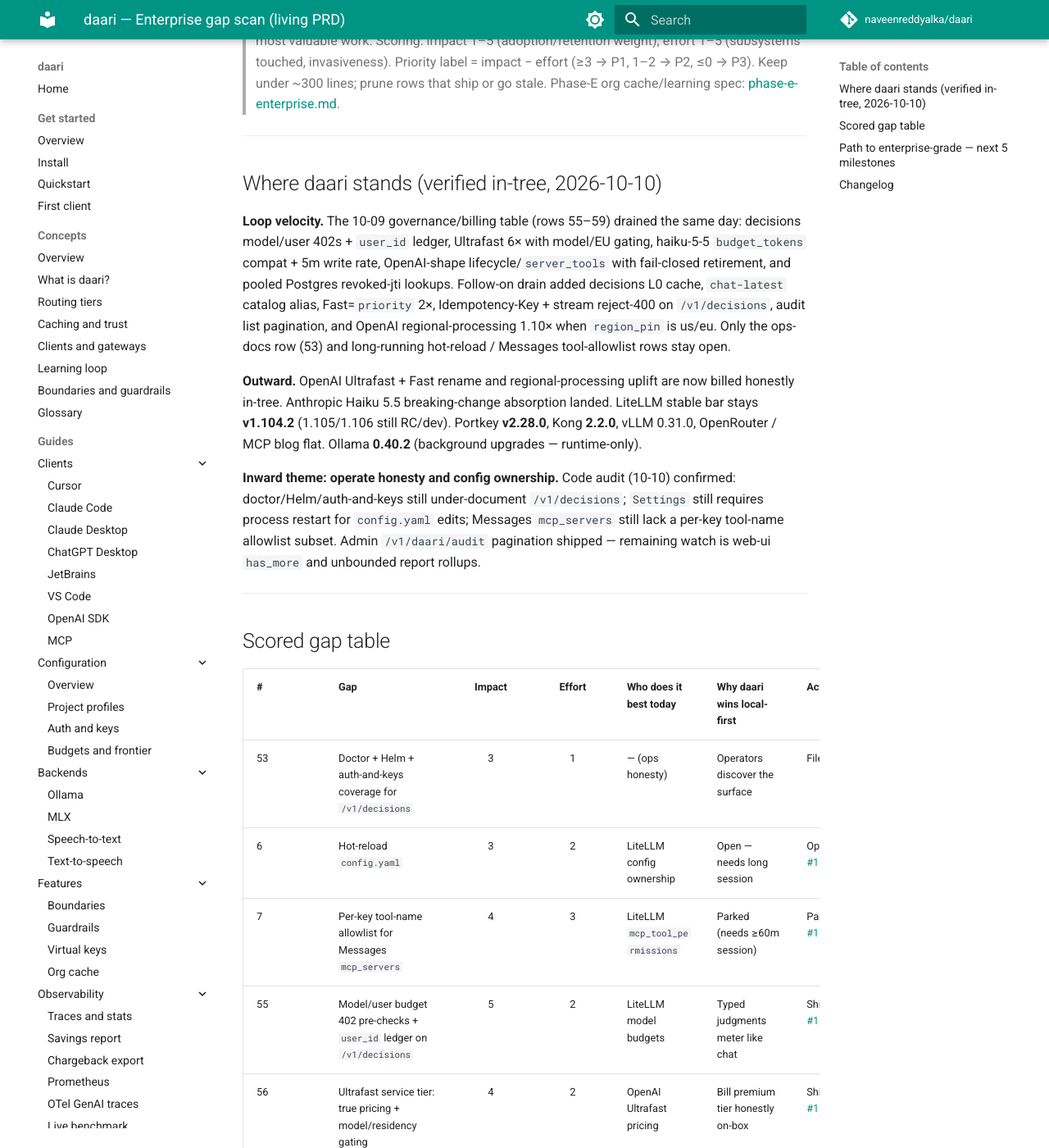
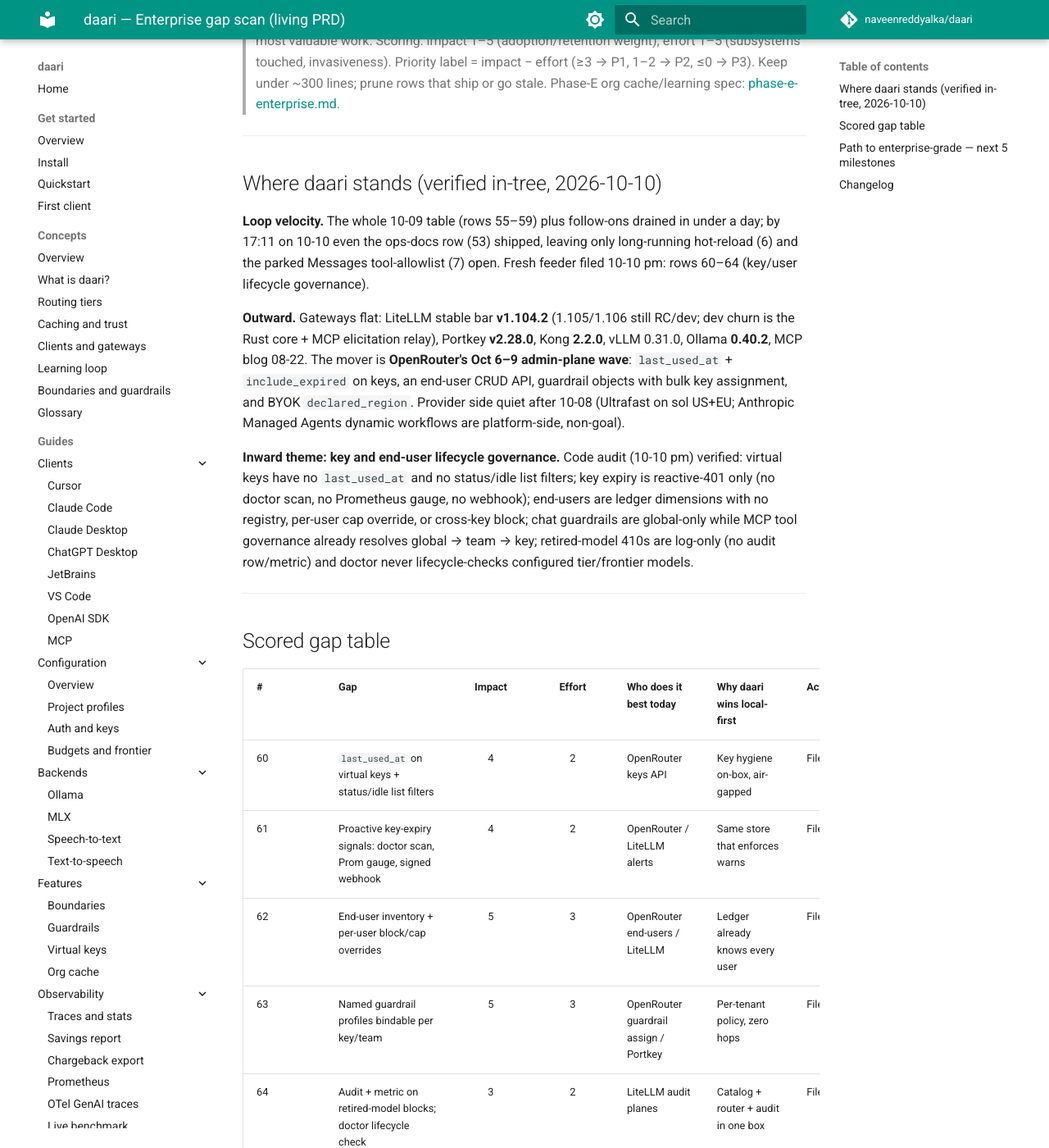
Before and after one commit to naveenreddyalka/daari, an MkDocs documentation site: the page built from docs/prd/ENTERPRISE.md, in a window 1280 px wide and 1400 px high, scrolled down 219 px. Shown: the whole window at 82% size. Built offline with MkDocs 1.6.1 and Material for MkDocs 9.7.7, drawn with Linux system fonts in a browser that asks for light colours; comment, search, counter and statistics services are not loaded; some of the changed text lies outside the part shown.

Commit message:
docs(prd): 2026-10-10 pm key and end-user lifecycle governance
Mark row 53 shipped (same-day drain via #1544). File rows 60-64 from the
10-10 pm audit: virtual-key last_used_at + list filters, proactive expiry
signals, end-user inventory + per-user overrides, per-key/team guardrail
profiles, retired-block audit/metric + doctor lifecycle check. Outward:
OpenRouter Oct 6-9 admin-plane wave; gateways otherwise flat.

Co-authored-by: Naveen Reddy Alka <naveenreddyalka@users.noreply.github.com>

```diff
--- a/docs/prd/ENTERPRISE.md
+++ b/docs/prd/ENTERPRISE.md
@@ -13,28 +13,28 @@
 
 ## Where daari stands (verified in-tree, 2026-10-10)
 
-**Loop velocity.** The 10-09 governance/billing table (rows 55–59) drained the
-same day: decisions model/user 402s + `user_id` ledger, Ultrafast 6× with
-model/EU gating, haiku-5-5 `budget_tokens` compat + 5m write rate, OpenAI-shape
-lifecycle/`server_tools` with fail-closed retirement, and pooled Postgres
-revoked-jti lookups. Follow-on drain added decisions L0 cache, `chat-latest`
-catalog alias, Fast=`priority` 2×, Idempotency-Key + stream reject-400 on
-`/v1/decisions`, audit list pagination, and OpenAI regional-processing 1.10×
-when `region_pin` is us/eu. Only the ops-docs row (53) and long-running
-hot-reload / Messages tool-allowlist rows stay open.
+**Loop velocity.** The whole 10-09 table (rows 55–59) plus follow-ons drained
+in under a day; by 17:11 on 10-10 even the ops-docs row (53) shipped, leaving
+only long-running hot-reload (6) and the parked Messages tool-allowlist (7)
+open. Fresh feeder filed 10-10 pm: rows 60–64 (key/user lifecycle governance).
 
-**Outward.** OpenAI Ultrafast + Fast rename and regional-processing uplift are
-now billed honestly in-tree. Anthropic Haiku 5.5 breaking-change absorption
-landed. LiteLLM stable bar stays **v1.104.2** (1.105/1.106 still RC/dev).
-Portkey **v2.28.0**, Kong **2.2.0**, vLLM 0.31.0, OpenRouter / MCP blog flat.
-Ollama **0.40.2** (background upgrades — runtime-only).
+**Outward.** Gateways flat: LiteLLM stable bar **v1.104.2** (1.105/1.106 still
+RC/dev; dev churn is the Rust core + MCP elicitation relay), Portkey
+**v2.28.0**, Kong **2.2.0**, vLLM 0.31.0, Ollama **0.40.2**, MCP blog 08-22.
+The mover is **OpenRouter's Oct 6–9 admin-plane wave**: `last_used_at` +
+`include_expired` on keys, an end-user CRUD API, guardrail objects with bulk
+key assignment, and BYOK `declared_region`. Provider side quiet after 10-08
+(Ultrafast on sol US+EU; Anthropic Managed Agents dynamic workflows are
+platform-side, non-goal).
 
-**Inward theme: operate honesty and config ownership.** Code audit (10-10)
-confirmed: doctor/Helm/auth-and-keys still under-document `/v1/decisions`;
-`Settings` still requires process restart for `config.yaml` edits; Messages
-`mcp_servers` still lack a per-key tool-name allowlist subset. Admin
-`/v1/daari/audit` pagination shipped — remaining watch is web-ui `has_more`
-and unbounded report rollups.
+**Inward theme: key and end-user lifecycle governance.** Code audit (10-10 pm)
+verified: virtual keys have no `last_used_at` and no status/idle list filters;
+key expiry is reactive-401 only (no doctor scan, no Prometheus gauge, no
+webhook); end-users are ledger dimensions with no registry, per-user cap
+override, or cross-key block; chat guardrails are global-only while MCP tool
+governance already resolves global → team → key; retired-model 410s are
+log-only (no audit row/metric) and doctor never lifecycle-checks configured
+tier/frontier models.
 
 ---
 
@@ -42,7 +42,12 @@
 
 | # | Gap | Impact | Effort | Who does it best today | Why daari wins local-first | Action |
 |---|-----|:--:|:--:|------------------------|----------------------------|--------|
-| 53 | Doctor + Helm + auth-and-keys coverage for `/v1/decisions` | 3 | 1 | — (ops honesty) | Operators discover the surface | Filed [#1501](https://github.com/naveenreddyalka/daari/issues/1501) |
+| 60 | `last_used_at` on virtual keys + status/idle list filters | 4 | 2 | OpenRouter keys API | Key hygiene on-box, air-gapped | Filed [#1545](https://github.com/naveenreddyalka/daari/issues/1545) |
+| 61 | Proactive key-expiry signals: doctor scan, Prom gauge, signed webhook | 4 | 2 | OpenRouter / LiteLLM alerts | Same store that enforces warns | Filed [#1546](https://github.com/naveenreddyalka/daari/issues/1546) |
+| 62 | End-user inventory + per-user block/cap overrides | 5 | 3 | OpenRouter end-users / LiteLLM | Ledger already knows every user | Filed [#1547](https://github.com/naveenreddyalka/daari/issues/1547) |
+| 63 | Named guardrail profiles bindable per key/team | 5 | 3 | OpenRouter guardrail assign / Portkey | Per-tenant policy, zero hops | Filed [#1548](https://github.com/naveenreddyalka/daari/issues/1548) |
+| 64 | Audit + metric on retired-model blocks; doctor lifecycle check | 3 | 2 | LiteLLM audit planes | Catalog + router + audit in one box | Filed [#1549](https://github.com/naveenreddyalka/daari/issues/1549) |
+| 53 | Doctor + Helm + auth-and-keys coverage for `/v1/decisions` | 3 | 1 | — (ops honesty) | Operators discover the surface | Shipped [#1544](https://github.com/naveenreddyalka/daari/pull/1544) |
 | 6 | Hot-reload `config.yaml` | 3 | 2 | LiteLLM config ownership | Open — needs long session | Open [#1234](https://github.com/naveenreddyalka/daari/issues/1234) |
 | 7 | Per-key tool-name allowlist for Messages `mcp_servers` | 4 | 3 | LiteLLM `mcp_tool_permissions` | Parked (needs ≥60m session) | Parked [#1288](https://github.com/naveenreddyalka/daari/issues/1288) |
 | 55 | Model/user budget 402 pre-checks + `user_id` ledger on `/v1/decisions` | 5 | 2 | LiteLLM model budgets | Typed judgments meter like chat | Shipped [#1524](https://github.com/naveenreddyalka/daari/pull/1524) |
@@ -80,39 +85,47 @@
 revoked-jti; admin keys/teams pagination; multi_agent nested metering;
 Anthropic + OpenAI lifecycle/`server_tools`.
 
-Watch rows (do not file yet): web-ui ignores admin `has_more`;
-`/v1/daari/report` clients/users unbounded (file at fleet-scale ask);
-multi_agent per-subagent-model pricing (`nested_agent_usages` has no `model`);
-gpt-6-luna Decisions schema drift while the beta hardens; Anthropic Compliance
-API chat export (org-level, non-goal); Anthropic SDK browser/computer-use
-toolsets (client-side); Claude Max/Team monthly API credits; LiteLLM
-1.105/1.106 M365 MCP catalog + scoped-SQL tracing (file at GA); Portkey
-v2.28.0 JWT JIT access (operator ask); OpenAI in-product HIPAA BAA
-(compliance non-goal).
+Watch rows (do not file yet): web-ui ignores admin `has_more` and never
+renders report `users`; `/v1/daari/report` clients/users unbounded (file at
+fleet-scale ask); multi_agent per-subagent-model pricing
+(`nested_agent_usages` has no `model`); decisions L0 lacks a hermetic
+`cache_scope` tenancy test (fold into next test audit); gpt-6-luna Decisions
+schema drift while the beta hardens; OpenRouter BYOK `declared_region`
+(daari `region_pin` covers routing; file only if clients want declared-region
+metadata on stored provider keys); Anthropic Managed Agents dynamic workflows
+(platform-side, non-goal); Anthropic Compliance API chat export (org-level,
+non-goal); Claude Max/Team monthly API credits; LiteLLM 1.105/1.106 M365 MCP
+catalog + scoped-SQL tracing (file at GA); Portkey v2.28.0 JWT JIT access
+(operator ask); OpenAI in-product HIPAA BAA (compliance non-goal).
 
-Verified fine this run — don't re-audit: decisions rate family + cost headers
-+ pooled httpx + spend-context user binding + budget 402s; Ultrafast/Fast
-tier factors + EU astra gate; regional-processing factor; haiku threshold
-scaling; OpenAI + Anthropic `/v1/models` lifecycle filter + server_tools;
-revoked-jti doctor + pooled Postgres path; multi_agent double-bill guard;
-audit/keys/teams list pagination.
+Verified fine this run — don't re-audit: regional-processing 1.10× wired into
+cost headers, stream usage, spend ledger, and decisions billing with unit
+coverage; decisions L0 honors `X-Daari-No-Cache` + builds tenancy-scoped keys
+via `apply_auth_claims_to_meta`; retired-model 410 enforcement itself on all
+inference facades + deprecated warning header; key expiry enforcement +
+rotation grace + SSO key TTL; end-user spend attribution (`--by-user`, report
+`users`, key-level `user_daily_usd_cap` 402s, `daari erase --user`); MCP
+per-key/team tool/server governance (`resolve_policy` global → team → key);
+decisions rate family + budget 402s; Ultrafast/Fast tier factors + EU astra
+gate; audit/keys/teams list pagination.
 
 ---
 
 ## Path to enterprise-grade — next 5 milestones
 
-1. **Operate honesty for Decisions** — doctor + Helm + auth-and-keys coverage
-   for `/v1/decisions` (row 53) so fleets discover the surface without reading
-   the changelog.
-2. **Config ownership without restart** — hot-reload `Settings` from
-   `config.yaml` (row 6) so residency/budget/provider edits take effect
-   mid-flight.
-3. **MCP tool allowlist depth** — per-key tool-name subset for Messages
-   `mcp_servers` (row 7), parked until a ≥60m session can land it safely.
-4. **Admin plane at fleet scale** — web-ui `has_more` + bounded report
-   rollups (watch) once an operator hits the current caps.
-5. **Multi-model agent FinOps** — per-subagent-model pricing on nested usages
-   (watch) when multi-model agent graphs leave the lab.
+1. **Credential lifecycle hygiene** — `last_used_at` + status/idle filters
+   (row 60) and proactive expiry signals (row 61) so operators find dead keys
+   before auditors or 401s do.
+2. **End-user governance** — user inventory + per-user block/cap overrides
+   (row 62): stop one user on a shared agent key without revoking the key.
+3. **Per-tenant guardrails** — named profiles bound per key/team (row 63),
+   reusing the MCP global → team → key precedence already in-tree.
+4. **Lifecycle operate honesty** — audited, metered retired-model blocks +
+   doctor lifecycle checks (row 64), then config ownership without restart
+   (row 6, hot-reload).
+5. **Admin plane at fleet scale** — web-ui `has_more` + report `users`
+   rendering + bounded rollups (watch), and the parked Messages tool
+   allowlist (row 7) when a long session is available.
 
 Compliance non-goals (WIF depth, A2A, SOC 2 program, Realtime/WS, FIPS
 builds, HIPAA BAA) stay deferred until buyer demand.
@@ -120,6 +133,13 @@
 ---
 
 ## Changelog
+
+- **2026-10-10 pm (key + end-user lifecycle governance)** — Row 53 marked
+  Shipped (same-day drain). Filed rows 60–64 after a code audit of key/user
+  lifecycle: `last_used_at`, expiry signals, end-user registry, per-tenant
+  guardrail profiles, retired-block observability. Outward: OpenRouter Oct
+  6–9 admin-plane wave (end-user CRUD, guardrail→key assignment, key
+  `last_used_at`); gateways otherwise flat.
 
 - **2026-10-10 (Oct 7–10 drain: mark shipped, re-aim path)** — Rows 55–59
   marked Shipped with PR links. Stand/path rewritten for current `main`:
```
